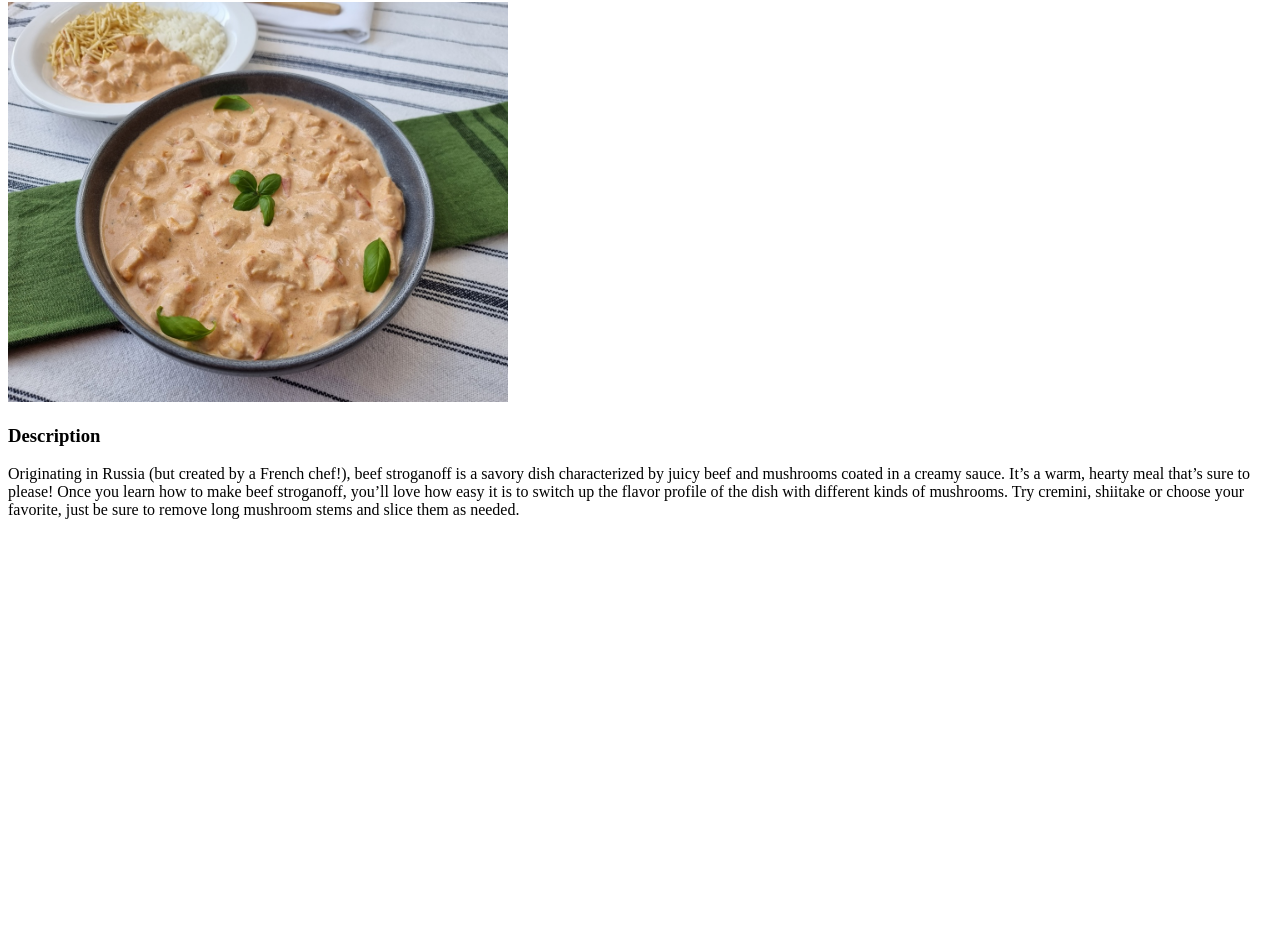
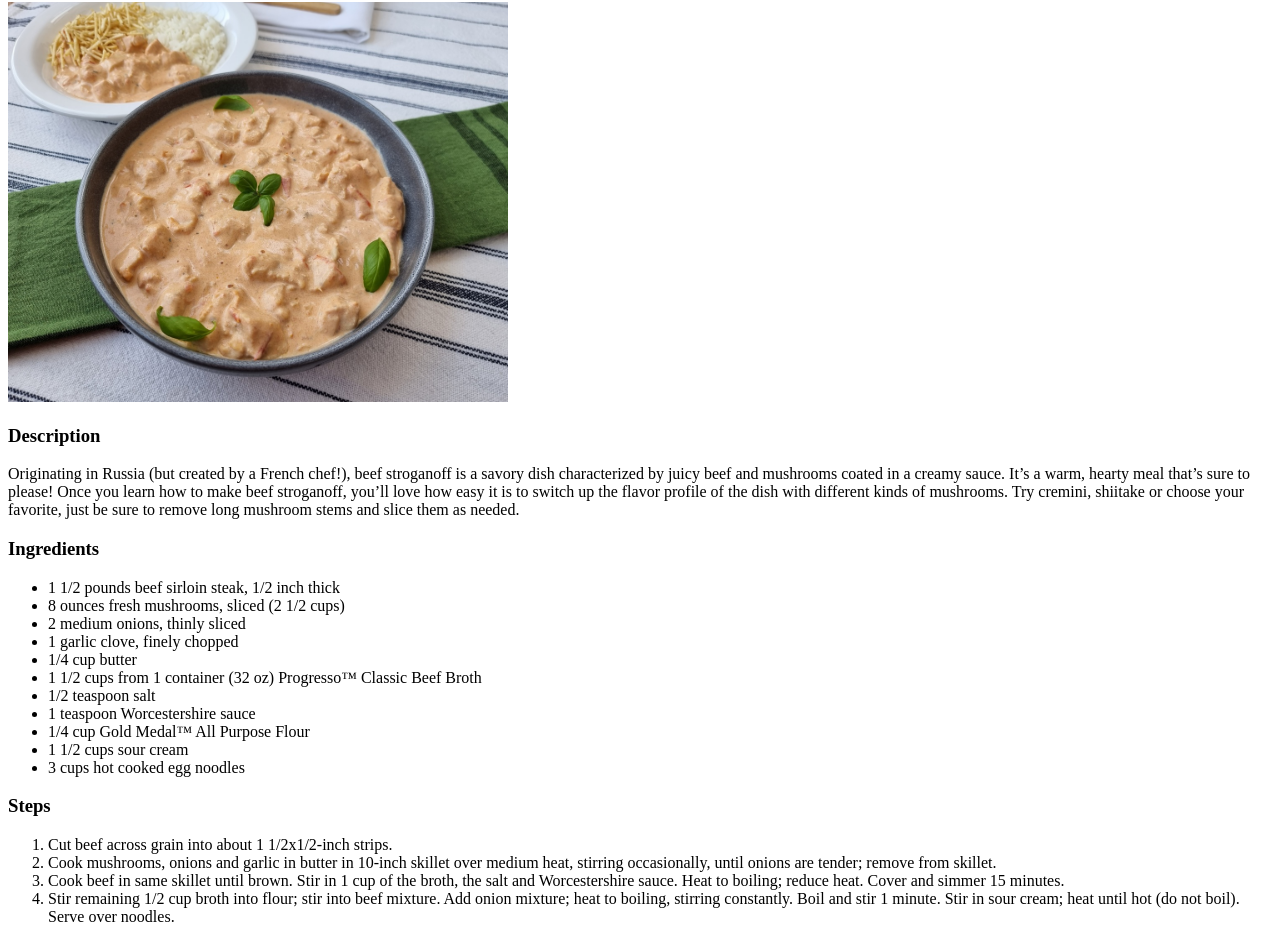
Before and after one commit to marcelo-conti02/odin-recipes, a plain HTML site: page recipes/strogonoff.html in a window 1280 px wide. Shown: the part 78-1020 px from the top of the page. Before the commit the page ends 800 px from the top, so only its background shows below. Drawn offline with Linux system fonts and the light colour scheme.

Commit message:
Added description, ingredients and steps to the strogonoff recipe

```diff
--- a/recipes/strogonoff.html
+++ b/recipes/strogonoff.html
@@ -10,5 +10,26 @@
     <img src="../images/strogonoff.jpeg" alt="stroganoff image" height="400" width="500">
     <h3>Description</h3>
     <p>Originating in Russia (but created by a French chef!), beef stroganoff is a savory dish characterized by juicy beef and mushrooms coated in a creamy sauce. It’s a warm, hearty meal that’s sure to please! Once you learn how to make beef stroganoff, you’ll love how easy it is to switch up the flavor profile of the dish with different kinds of mushrooms. Try cremini, shiitake or choose your favorite, just be sure to remove long mushroom stems and slice them as needed.</p>
+    <h3>Ingredients</h3>
+    <ul>
+        <li>1 1/2 pounds beef sirloin steak, 1/2 inch thick</li>
+        <li>8 ounces fresh mushrooms, sliced (2 1/2 cups)</li>
+        <li>2 medium onions, thinly sliced</li>
+        <li>1 garlic clove, finely chopped</li>
+        <li>1/4 cup butter</li>
+        <li>1 1/2 cups from 1 container (32 oz) Progresso™ Classic Beef Broth</li>
+        <li>1/2 teaspoon salt</li>
+        <li>1 teaspoon Worcestershire sauce</li>
+        <li>1/4 cup Gold Medal™ All Purpose Flour</li>
+        <li>1 1/2 cups sour cream</li>
+        <li>3 cups hot cooked egg noodles</li>
+    </ul>
+    <h3>Steps</h3>
+    <ol>
+        <li>Cut beef across grain into about 1 1/2x1/2-inch strips.</li>
+        <li>Cook mushrooms, onions and garlic in butter in 10-inch skillet over medium heat, stirring occasionally, until onions are tender; remove from skillet.</li>
+        <li>Cook beef in same skillet until brown. Stir in 1 cup of the broth, the salt and Worcestershire sauce. Heat to boiling; reduce heat. Cover and simmer 15 minutes.</li>
+        <li>Stir remaining 1/2 cup broth into flour; stir into beef mixture. Add onion mixture; heat to boiling, stirring constantly. Boil and stir 1 minute. Stir in sour cream; heat until hot (do not boil). Serve over noodles.</li>
+    </ol>
 </body>
 </html>
```
